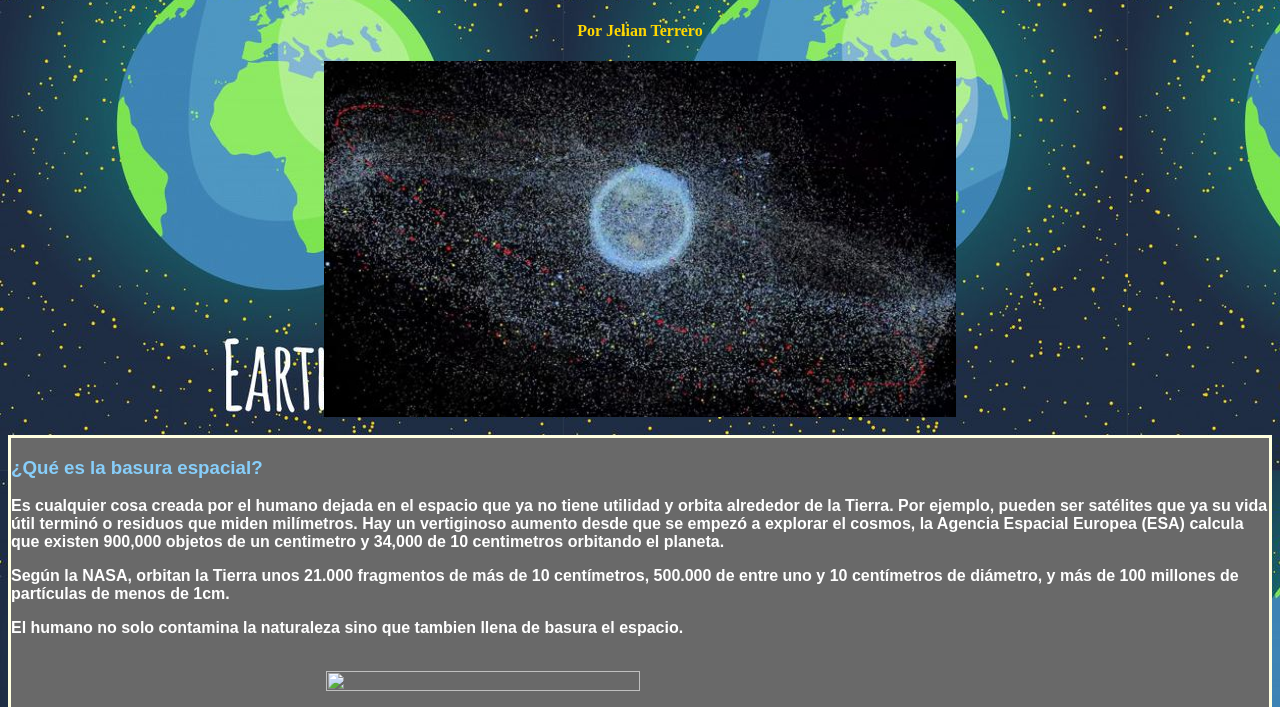
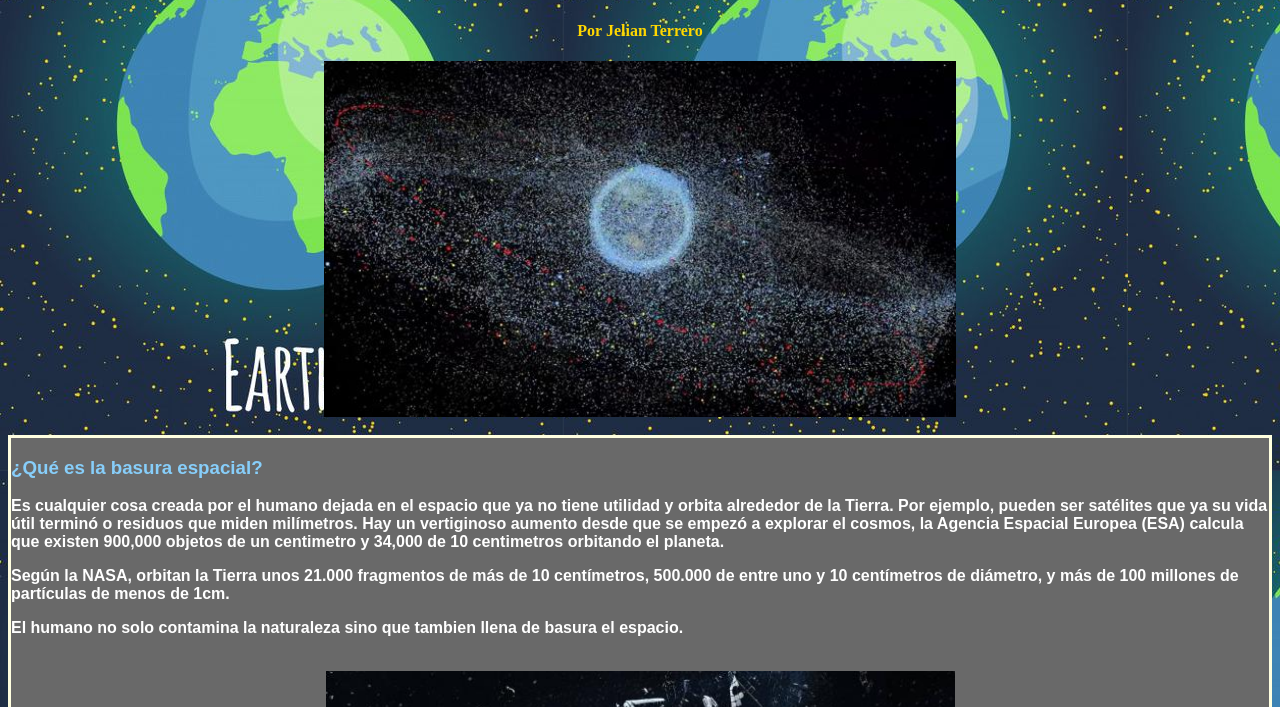
Before and after one commit to LianTerrero/Basura-Espacial-, a plain HTML site: page index.html in a window 1280 px wide. Shown: the part 93-800 px from the top of the page. Drawn offline with Linux system fonts and the light colour scheme; a web font is replaced by a local one.

Commit message:
Update index.html

```diff
--- a/index.html
+++ b/index.html
@@ -39,7 +39,7 @@
   <p><strong>Según la NASA, orbitan la Tierra unos 21.000 fragmentos de más de 10 centímetros, 500.000 de entre uno y 10 centímetros de diámetro, y más de 100 millones de partículas de menos de 1cm.</strong></p>
   <p><strong>El humano no solo contamina la naturaleza sino que tambien llena de basura el espacio.</strong></p>
   <br>
-<img src="Basura espacia;.jpg">
+<img src="Basura espacia;.jpeg">
   <h3><a id= "segundo">¿Por qué los deshechos espaciales son un peligro?</h3>
 <p><strong>Los desechos orbitales se consideran un peligro ya que ponen en riesgo las comunicaciones terrestres según la ONU. Los impactos de estos escombros pueden inutilizar un satélite en funcionamiento o interrumpir una misión espacial impactando un cohete o nave. El problema que ahora mismo se tiene con la basura espacial es que hay explosiones en órbita por la energía (combustible y más cosas) sobrante que tienen estos restos y a la increíble velocidad con la que se desplazan causando choques accidentales. Aunque se han implementado medidas para evitar los impactos al pasar de los años, las colisiones no han bajado. Se están introduciendo mejoras para eliminar los materiales al finalizar las misiones pero todavía la aplicación continúa siendo lenta.</strong></p>
   <p><strong>El tráfico fuera de nuestro planeta sigue creciendo y la masa, número y área de los deshechos orbitales es cada vez más mayor. Por eso, agencias como ESA o NASA están vigilando el progreso de estos escombros y lo tratan de controlar lo máximo posible. La vigilancia de los sistemas espaciales y el cumplimiento de las medidas de reducción de basura a nivel internacional son pieza fundamental para la eliminación y seguridad de los desechos en el espacio. Las nuevas naves y cohetes han intentado ajustarse a estas instrucciones para ya no contribuir a que la órbita del planeta Tierra se contamine.</strong></p>
```
